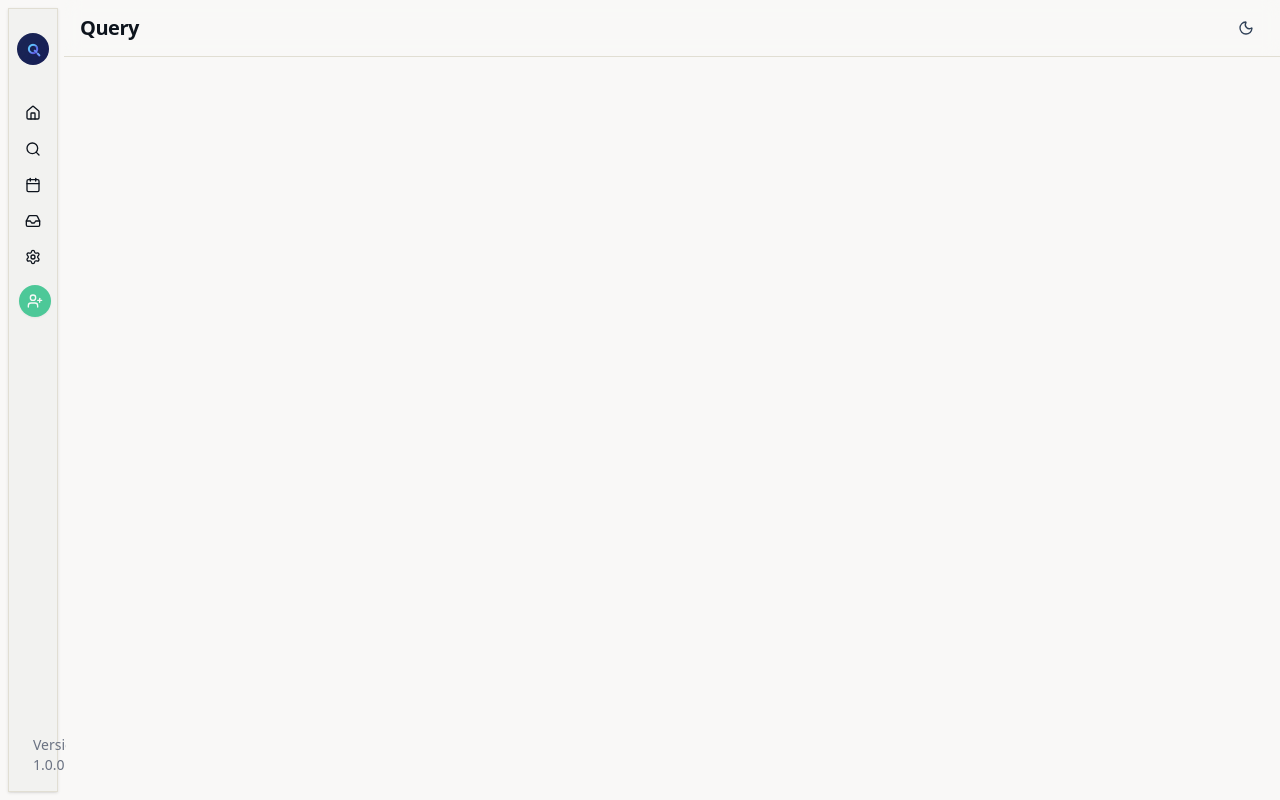
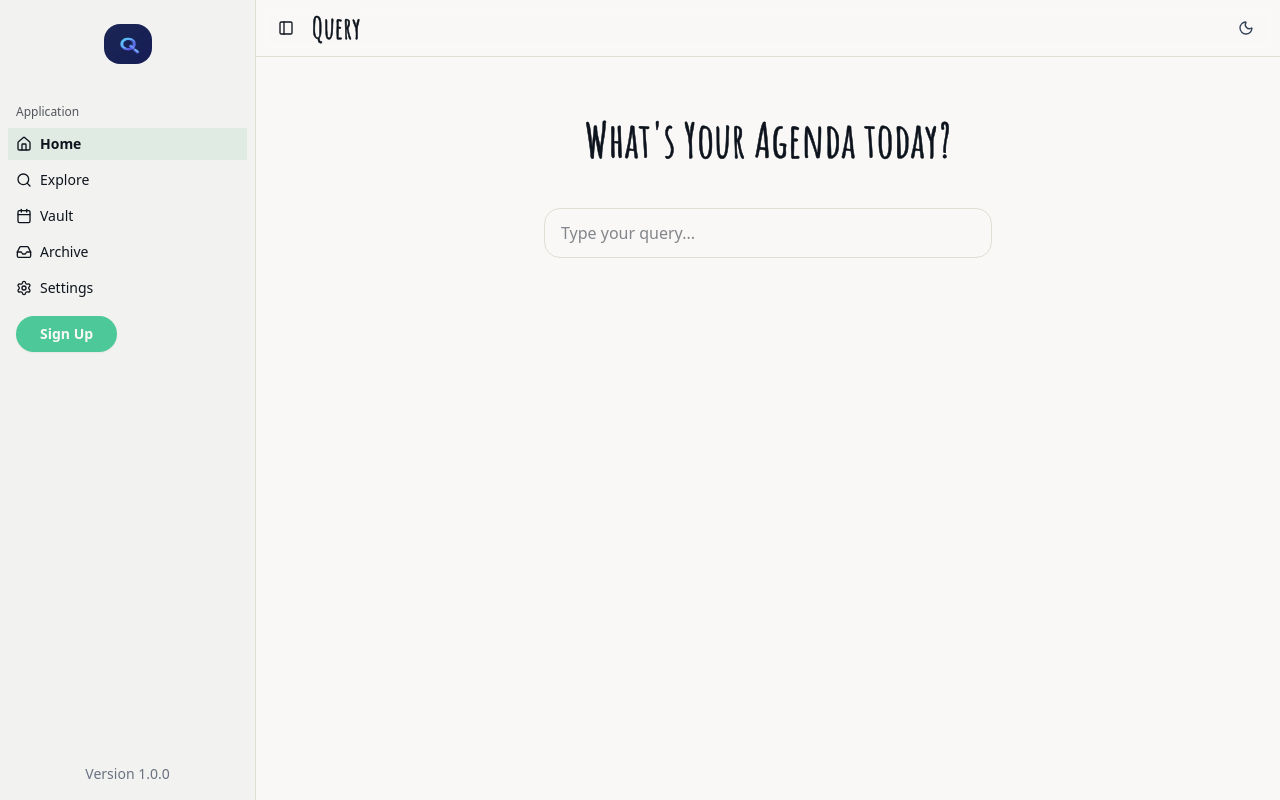
Before and after one commit to anuptiwari17/temp, a Next.js app: page / in a window 1280 px wide. Built offline with nearby package versions, Linux system fonts and the light colour scheme; no server answers.

Commit message:
Basic frontend

```diff
--- a/app/_components/AppSidebar.jsx
+++ b/app/_components/AppSidebar.jsx
@@ -1,7 +1,15 @@
 "use client";
+
+import React from "react";
 import { usePathname } from "next/navigation";
-import React from "react";
-import { Calendar, Home, Inbox, Search, Settings, UserPlus } from "lucide-react";
+import {
+  Calendar,
+  Home,
+  Inbox,
+  Search,
+  Settings,
+  UserPlus,
+} from "lucide-react";
 import {
   Sidebar,
   SidebarContent,
@@ -16,6 +24,7 @@ import {
   useSidebar,
 } from "@/components/ui/sidebar";
 import { Button } from "@/components/ui/button";
+import { amatic } from "@/lib/fonts";
 
 const items = [
   {
@@ -51,24 +60,15 @@ export default function AppSidebar() {
   const isCollapsed = state === "collapsed";
 
   return (
-    <Sidebar
-      variant="floating"
-      collapsible="icon"
-      className={`rounded-lg transition-all duration-300 ease-in-out
-        ${isCollapsed ? "w-20" : "w-56"}
-        sm:${isCollapsed ? "w-24" : "w-64"}`}
-      style={{ overflow: "hidden" }}
-    >
+    <Sidebar variant="sidebar" collapsible="icon" className="border-r">
       <SidebarHeader>
-        {/* Centered logo */}
         <div className="w-full flex justify-center py-4">
           <img
             src="query.jpeg"
             alt="query"
-            className={`transition-all rounded-2xl duration-300 ease-in-out
-              ${isCollapsed ? "w-8 h-8" : "w-12 h-10"}
-              sm:${isCollapsed ? "w-10 h-8" : "w-14 h-12"}
-            `}
+            className={`transition-all rounded-2xl duration-300 ease-in-out ${
+              isCollapsed ? "w-8 h-8" : "w-12 h-10"
+            }`}
           />
         </div>
       </SidebarHeader>
@@ -82,9 +82,18 @@ export default function AppSidebar() {
                 <SidebarMenuItem key={item.title}>
                   <SidebarMenuButton
                     asChild
-                    className={`${path?.includes(item.path) ? "font-bold" : ""}`}
+                    className={`${
+                      path?.includes(item.path) && item.path !== "/"
+                        ? "font-bold bg-accent"
+                        : path === "/" && item.path === "/"
+                        ? "font-bold bg-accent"
+                        : ""
+                    }`}
                   >
-                    <a className="flex items-center gap-2" href={item.path}>
+                    <a
+                      className={`flex items-center gap-2 ${amatic.variable}`}
+                      href={item.path}
+                    >
                       <item.icon size={20} />
                       {!isCollapsed && <span>{item.title}</span>}
                     </a>
@@ -94,26 +103,24 @@ export default function AppSidebar() {
             </SidebarMenu>
 
             <Button
-              className={`rounded-full mx-2 my-3 font-bold ${
+              className={`rounded-full mx-2 my-3 font-bold transition-all duration-300 ${
                 isCollapsed
                   ? "p-2 mx-0.5 w-8 h-8 flex items-center justify-center text-sm"
                   : "py-4 px-6"
-              }`}
+              } ${amatic.variable}`}
               aria-label="Sign Up"
               title="Sign Up"
             >
-              {!isCollapsed ? (
-                "Sign Up"
-              ) : (
-                <UserPlus size={16} />
-              )}
+              {!isCollapsed ? "Sign Up" : <UserPlus size={16} />}
             </Button>
           </SidebarGroupContent>
         </SidebarGroup>
       </SidebarContent>
 
       <SidebarFooter>
-        <div className="px-4 py-2 text-sm text-gray-500">Version 1.0.0</div>
+        <div className="px-4 py-2 text-sm text-gray-500 text-center">
+          {!isCollapsed ? "Version 1.0.0" : "v1.0"}
+        </div>
       </SidebarFooter>
     </Sidebar>
   );
--- /dev/null
+++ b/app/_components/ChatInputBox.jsx
@@ -0,0 +1,31 @@
+import React from "react";
+import { amatic } from "@/lib/fonts";
+
+export const ChatInputBox = () => {
+  return (
+    <div
+      className="flex flex-col items-center justify-center min-h-[200px] gap-[clamp(8px,4vw,32px)] px-4"
+    >
+      <h2
+        className={`${amatic.className} font-bold text-center
+                   text-[clamp(24px,6vw,48px)]`}
+        style={{
+          WebkitTextStroke: "0.5px var(--foreground)",
+          color: "var(--foreground)",
+        }}
+      >
+        What's Your Agenda today?
+      </h2>
+
+      <input
+        type="text"
+        placeholder="Type your query..."
+        className="px-4 py-3 w-full max-w-md
+                   bg-background text-foreground
+                   border border-border rounded-2xl
+                   focus:outline-none focus:ring-2 focus:ring-ring
+                   transition-all duration-200"
+      />
+    </div>
+  );
+};
--- a/app/_components/Navbar.jsx
+++ b/app/_components/Navbar.jsx
@@ -3,44 +3,55 @@ import React, { useState, useEffect } from "react";
 import { Menu, Sun, Moon } from "lucide-react";
 import { Button } from "@/components/ui/button";
 import { SidebarTrigger } from "@/components/ui/sidebar";
+import { amatic } from "@/lib/fonts";
 
-export default function Navbar({ onToggleSidebar }) {
+export default function Navbar() {
   const [isDark, setIsDark] = useState(false);
 
-  // Initialize theme on mount
   useEffect(() => {
+    if (typeof window !== 'undefined') {
       const savedTheme = localStorage.getItem("theme");
       const prefersDark = window.matchMedia("(prefers-color-scheme: dark)").matches;
       const shouldBeDark = savedTheme === "dark" || (!savedTheme && prefersDark);
 
       setIsDark(shouldBeDark);
       document.documentElement.classList.toggle("dark", shouldBeDark);
+    }
   }, []);
 
   const toggleTheme = () => {
     const newTheme = !isDark;
     setIsDark(newTheme);
     document.documentElement.classList.toggle("dark", newTheme);
+    if (typeof window !== 'undefined') {
       localStorage.setItem("theme", newTheme ? "dark" : "light");
+    }
   };
 
   return (
-    <header className="sticky top-0 z-50 w-full border-b bg-background/95 backdrop-blur supports-[backdrop-filter]:bg-background/60">
-      <div className="flex h-14 items-center px-4">
-        {/* Left side - Sidebar toggle and logo */}
+    <header className="flex-shrink-0 w-full border-b bg-background/95 backdrop-blur supports-[backdrop-filter]:bg-background/60">
+      <div className="flex h-14 items-center justify-between px-4 w-full max-w-none">
         <div className="flex items-center gap-3">
-          <SidebarTrigger className="lg:hidden" onClick={onToggleSidebar}>
-            <Menu size={20} />
-          </SidebarTrigger>
+          <SidebarTrigger />
 
-          {/* Logo and title */}
 <div className="flex items-center gap-2">
-            <h1 className="text-xl font-semibold tracking-tight">Query</h1>
+  <h1
+    className={`${amatic.className} font-bold text-3xl bg-background text-foreground`}
+    style={{
+      WebkitTextStroke: "0.5px var(--foreground)",
+      color: "var(--foreground)",
+    }}
+  >
+    Query
+  </h1>
 </div>
+
+
+
         </div>
 
         {/* Right side - Theme toggle */}
-        <div className="flex items-center gap-2 ml-auto">
+        <div className="flex items-center gap-2">
           <Button
             variant="ghost"
             size="sm"
--- a/app/layout.js
+++ b/app/layout.js
@@ -1,46 +1,35 @@
-import { Geist, Geist_Mono } from "next/font/google";
+// app/layout.js
 import "./globals.css";
 import Navbar from './_components/Navbar';
 import AppSidebar from './_components/AppSidebar';
-import { SidebarProvider } from "@/components/ui/sidebar"
-
-import { cookies } from "next/headers"
-
-
-const geistSans = Geist({
-  variable: "--font-geist-sans",
-  subsets: ["latin"],
-});
-
-const geistMono = Geist_Mono({
-  variable: "--font-geist-mono",
-  subsets: ["latin"],
-});
+import { SidebarProvider } from "@/components/ui/sidebar";
+import { cookies } from "next/headers";
+import { geistSans, geistMono } from "@/lib/fonts";
 
 export const metadata = {
   title: "Create Next App",
   description: "Generated by create next app",
 };
 
-
 export default async function RootLayout({ children }) {
   const cookieStore = await cookies();
-  const defaultOpen = cookieStore.get("sidebar_state")?.value === "true";
+  const defaultOpen = cookieStore.get("sidebar:state")?.value !== "false";
 
   return (
     <html lang="en">
       <body className={`${geistSans.variable} ${geistMono.variable} antialiased`}>
-        <SidebarProvider defaultOpen={defaultOpen}>
+        <SidebarProvider defaultOpen={defaultOpen} className="flex">
           <AppSidebar />
-          <main className="flex-1 flex flex-col">
-            <Navbar />  {/* Add this line */}
-            <div className="flex-1">
-              {children}
+          <main className="flex-1 flex flex-col min-w-0 w-full">
+            <Navbar />
+            <div className="flex-1 overflow-auto">
+              <div className="p-6">
+                {children}
+              </div>
             </div>
           </main>
         </SidebarProvider>
       </body>
     </html>
   );
-
 }
--- a/app/page.js
+++ b/app/page.js
@@ -1,10 +1,17 @@
 import { Button } from "@/components/ui/button";
 import Image from "next/image";
+import { ChatInputBox } from "./_components/ChatInputBox";
+import { Amatic_SC } from 'next/font/google'
+
+const amatic = Amatic_SC({
+  subsets: ['latin'],
+  weight: ['400', '700'],
+})
 
 export default function Home() {
   return (
     <>
-
+    <ChatInputBox/>
     </>
 
   );
--- /dev/null
+++ b/lib/fonts.js
@@ -0,0 +1,17 @@
+import { Geist, Geist_Mono, Amatic_SC } from "next/font/google";
+
+export const geistSans = Geist({
+  variable: "--font-geist-sans",
+  subsets: ["latin"],
+});
+
+export const geistMono = Geist_Mono({
+  variable: "--font-geist-mono",
+  subsets: ["latin"],
+});
+
+export const amatic = Amatic_SC({
+  subsets: ["latin"],
+  weight: ["400", "700"],
+  variable: "--font-amatic",
+});
```
Also changed, not shown: components/ui/separator.jsx (line endings or trailing spaces). Lines whose indentation alone changed are shown as unchanged.
